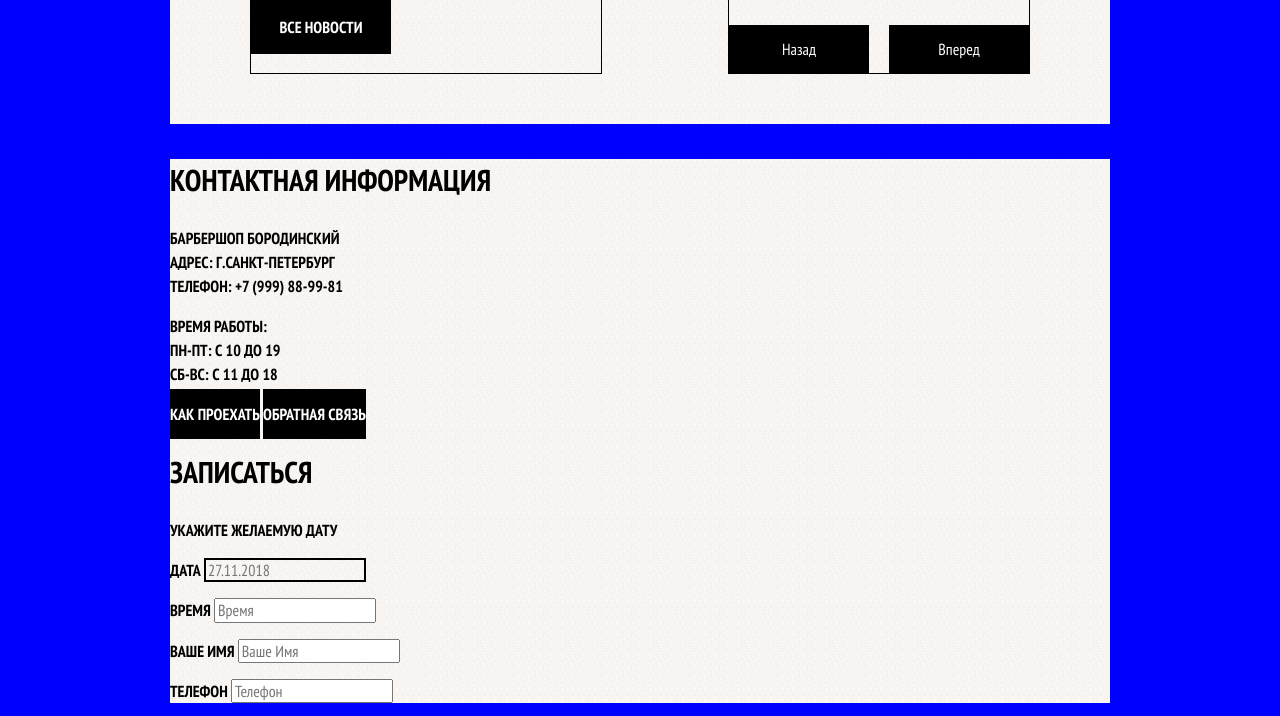
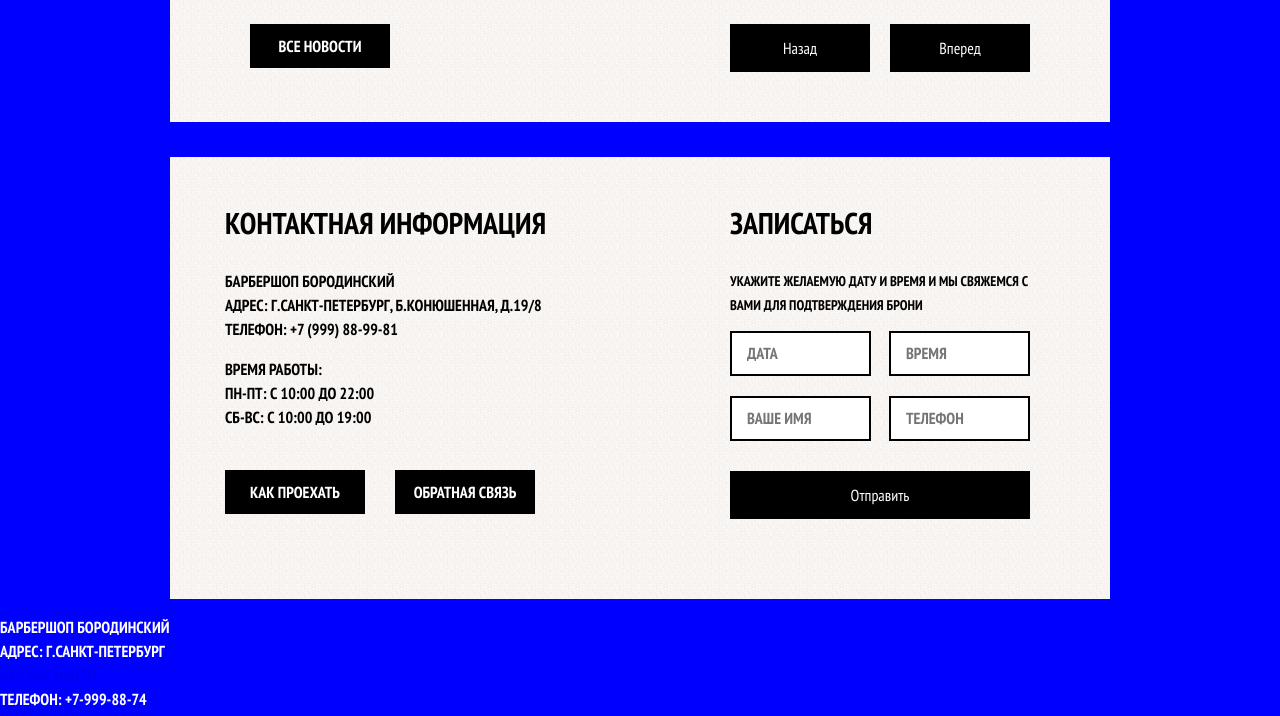
Before and after one commit to bapekon/barber, a plain HTML site: page Index.html in a window 1280 px wide. Shown: the part 736-1452 px from the top of the page. Drawn offline with nearby package versions, Linux system fonts and the light colour scheme; files whose address does not match are found by name.

Commit message:
сделан блок новости и контактная информация

```diff
--- a/CSS/main.css
+++ b/CSS/main.css
@@ -76,16 +76,16 @@ a {
 
 .news {
 width: 350px;
-border: 1px solid black;
+/* border: 1px solid black; */
+padding-bottom: 0px;
 
 }
-
 
 
 .gallery {
     width: 300px;
     /* text-align: left; */
-    border: 1px solid black;
+    /* border: 1px solid black; */
     /* padding-bottom: 0px; */
 }
 .news,
@@ -113,6 +113,7 @@ border: 1px solid black;
     /* padding-bottom: 0px; */
     text-align: center;
 }
+
 .news-item,
 .news-list .button {
     margin-left: -40px;
@@ -141,17 +142,46 @@ margin-bottom: 5px;
     margin-bottom: 35px;
 }
 
+.appointment {
+    width: 300px;
+}
 .contact-appointment {
     background-color: #f7f4f1;
     background-image: url("D:/Сайты/Project_Barbershop/img/bg-forbloks.jpg");
     background-repeat: repeat;
     background-position: 0 0;
     color: #000000;
+    padding-top: 20px;
+    padding-left: 55px;
+    padding-right: 80px;
+    padding-bottom: 80px;
+}
+
+.contact-flex {
+    display: flex;
+    justify-content: space-between;
+}
+
+.contact {
+    width: 325px;
+}
+
+
+}
+.appointment-item input {
+    /* background-color: transparent;
+    border: 2px solid #000000; */
+
 }
 
 .appointment-item input {
-    background-color: transparent;
-    border: 2px solid #000000;
+    width: 120px;
+    height: 39px;
+    border: 2px solid black;
+    padding-left: 15px;
+    font-weight: 700;
+    color: black;
+    text-transform: uppercase;
 }
 
 .appointment-item input:focus {
@@ -203,13 +233,37 @@ margin-bottom: 5px;
     border: 0px;
 }
 
+a.button {
+    display: block;
+    text-align: center;
+    margin-top: 25px;
+    padding-top: 10px;
+    padding-bottom: 10px;
+}
+
 .button-back {
     float: left;
 }
 
 .button-next {
     float: right;
+}
 
+.appointment-info {
+    font-size: 14px;
+}
+.appointment-form .button {
+    width: 100%;
+    position: relative;
+}
+
+.appointment-flex {
+    display: flex;
+    flex-wrap: wrap;
+    justify-content: space-between;
+    align-content: space-between;
+    height: 110px;
+    margin-bottom: 30px;
 }
 /* .button {
   font: inherit;
--- a/Index.html
+++ b/Index.html
@@ -1,5 +1,6 @@
 <!DOCTYPE html>
 <html>
+
 <head>
     <meta charset="utf-8" />
     <title>Барбершоп</title>
@@ -9,6 +10,7 @@
     <link rel="stylesheet" href="css/normalize.css">
 
 </head>
+
 <body>
     <header class="main-header">
         <nav class="main-navigation">
@@ -63,11 +65,11 @@
                         <time datetime="2016-01-11">11 января</time>
                     </li>
                     <li class="news-item">
-                     <p>В нашей команде пополнение,  БОРИС «БРИТВА» СТРИГУНЕЦ, ОБЛАДЕТЕЛЬ МНОЖЕСТВА ТИТУЛОВ И НАГРАД ПОПОЛНИЛ НАШИ СТРОЙНЫЕ РЯДЫ</p>
+                        <p>В нашей команде пополнение, БОРИС «БРИТВА» СТРИГУНЕЦ, ОБЛАДЕТЕЛЬ МНОЖЕСТВА ТИТУЛОВ И НАГРАД ПОПОЛНИЛ НАШИ СТРОЙНЫЕ РЯДЫ</p>
                         <time datetime="2016-09-19">19 сентября</time>
                     </li>
-                 <a class="button" href="">Все новости<a/>
                 </ul>
+                <a class="button" href="">Все новости<a />
             </section>
 
             <section class="gallery">
@@ -82,42 +84,49 @@
             </section>
         </div>
         <div class="contact-appointment">
+            <div class="contact-flex">
                 <section class="contact">
                     <h2>Контактная информация</h2>
                     <p>Барбершоп Бородинский <br>
-             Адрес: г.Санкт-Петербург<br>
+                        Адрес: г.Санкт-Петербург, б.Конюшенная, д.19/8<br>
                         Телефон: +7 (999) 88-99-81
                     </p>
                     <p>Время работы:<br>
-                ПН-ПТ: с 10 до 19<br>
-                СБ-ВС: с 11 до 18
+                        ПН-ПТ: с 10:00 до 22:00<br>
+                        СБ-ВС: с 10:00 до 19:00
                     </p>
-            <a class="button button-contacts" href="ссылка на страницу">Как проехать<a/>
-            <a class="button button-contacts">Обратная связь<a/>
+                    <div class="contact-flex">
+                        <a class="button button-contacts" href="ссылка на страницу">Как проехать<a />
+                            <a class="button button-contacts">Обратная связь<a />
+                    </div>
                 </section>
 
                 <section class="appointment">
                     <h2>Записаться</h2>
-                 <p class="appointment-info">Укажите желаемую дату</p>
+                    <p class="appointment-info">Укажите желаемую дату и время и мы свяжемся с вами для подтверждения брони</p>
                     <form class="appointment-form" action="" method="post">
-                     <p class="appointment-item">
-                         Дата
-                         <input type="text" name="date" value=""placeholder="27.11.2018">
-                    </p>
-                    <p>
-                        Время
-                        <input type="text" name="time" value=""placeholder="Время">
-                    </p>
-                    <p>
-                        Ваше Имя
+                        <div class="appointment-flex">
+                            <div class="appointment-item">
+                                <!-- Дата -->
+                                <input type="text" name="date" value="" placeholder="Дата">
+                            </div>
+                            <div class="appointment-item">
+                                <!-- Время -->
+                                <input type="text" name="time" value="" placeholder="Время">
+                            </div>
+                            <div class="appointment-item">
+                                <!-- Ваше Имя -->
                                 <input type="text" name="name" value="" placeholder="Ваше Имя">
-                    </p>
-                    <p>
-                        Телефон
+                            </div>
+                            <div class="appointment-item">
+                                <!-- Телефон -->
                                 <input type="text" name="phone" value="" placeholder="Телефон">
-                    </p>
+                            </div>
+                        </div>
+                        <button class="button" type="submit">Отправить</button>
                     </form>
                 </section>
+            </div>
         </div>
     </main>
 
@@ -148,7 +157,7 @@
             <p class="login-password-info">
                 <input type="checkbox" name="remember" class="visually-hidden">
                 <p>Запомните меня</p>
-                 <a class="restore "href="ссылка на кудато">Я забыл пароль</a>
+                <a class="restore " href="ссылка на кудато">Я забыл пароль</a>
                 <button class="button" type="submit">Войти</button>
         </form>
         <button class="modal-close">x</button>
@@ -161,4 +170,5 @@
 
 
 </body>
+
 </html>
```
Lines whose indentation alone changed are shown as unchanged.
